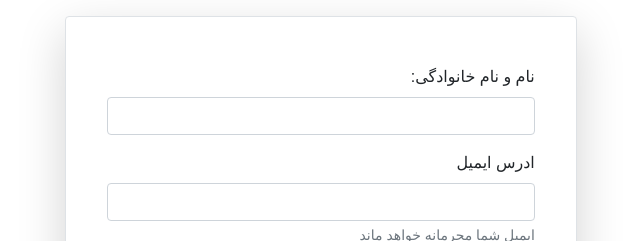
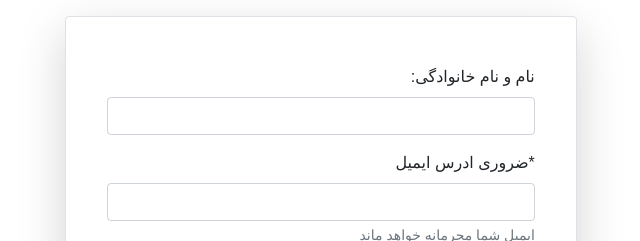
Before and after one commit to Aref-Riant/anchoring-in-pva, a React (Create React App) app: page /form in a window 1280 px wide. Shown: the top 241 px of the page, without its empty margins (319-959 px from the left). Built offline with nearby package versions, Linux system fonts and the light colour scheme; a small style sheet from the web is missing.

Commit message:
Update regform.jsx

```diff
--- a/src/pages/regform.jsx
+++ b/src/pages/regform.jsx
@@ -84,7 +84,7 @@ function isEmail(val) {
         </div>
         <div className="mb-3">
           <label htmlFor="name" className="form-label">
-            ادرس ایمیل
+             *ضروری ادرس ایمیل
           </label>
           <input
             type="email"
```
